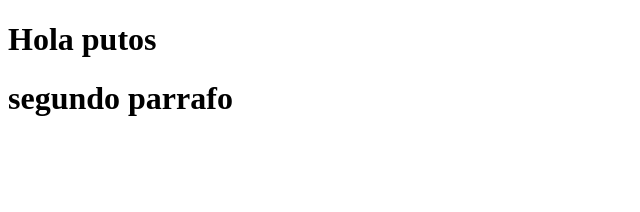
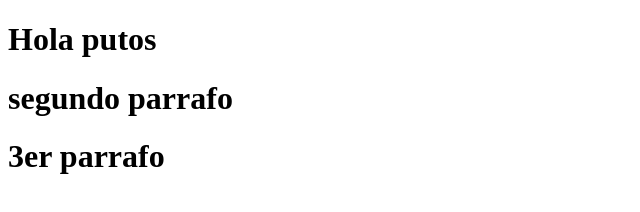
Before and after one commit to OrlandoRomero7/prueba, a plain HTML site: page index.html in a window 1280 px wide. Shown: the whole page, without its empty margins (0-640 px from the left). Drawn offline with Linux system fonts and the light colour scheme.

Commit message:
3 parrafo

```diff
--- a/index.html
+++ b/index.html
@@ -9,6 +9,7 @@
 <body>
     <h1>Hola putos</h1>
     <h1>segundo parrafo</h1>
+    <h1>3er parrafo</h1>
 
 </body>
 </html>
```
